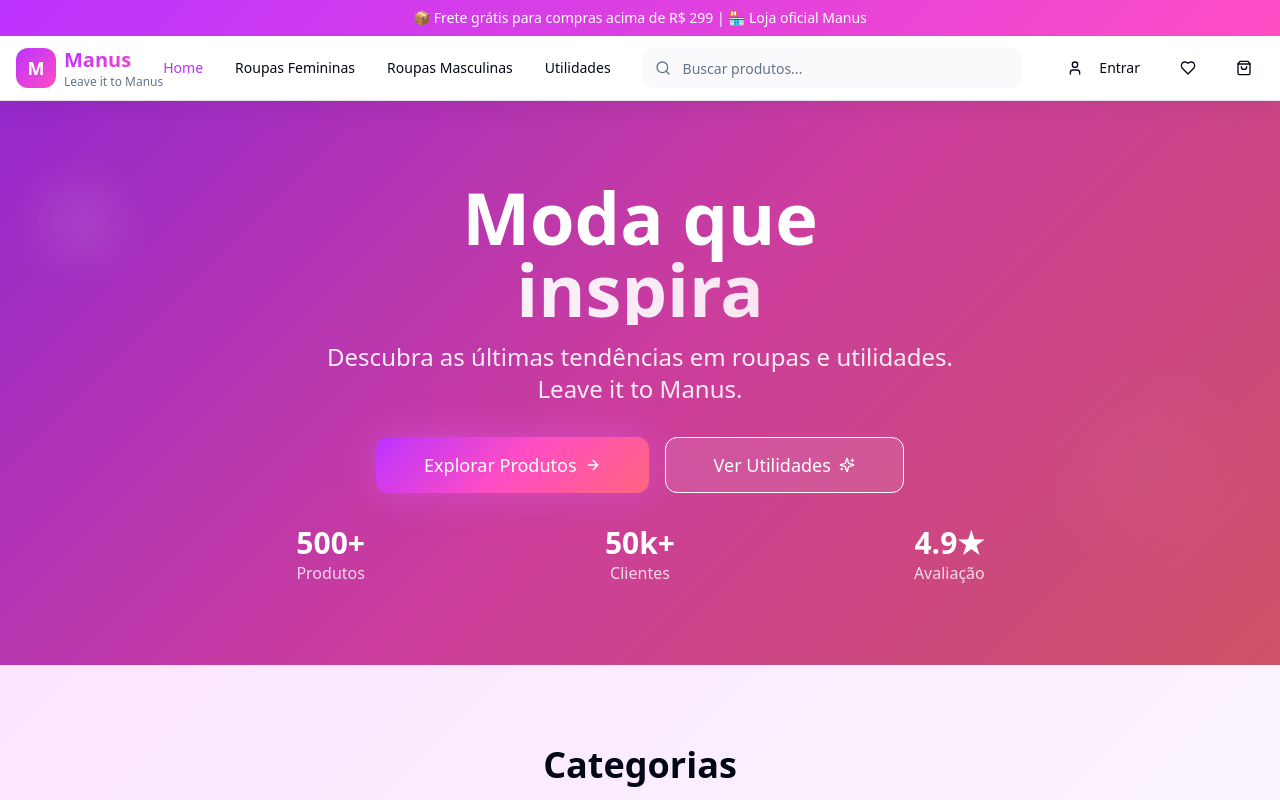
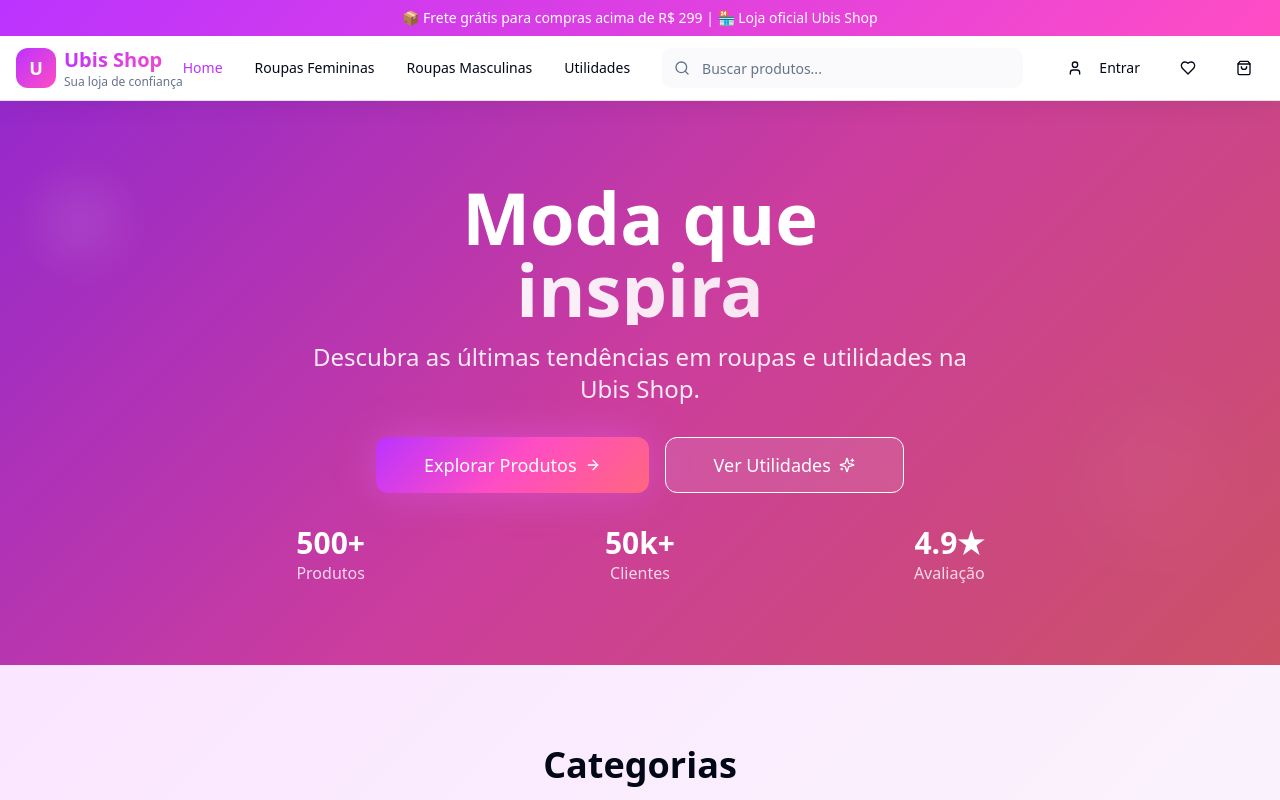
Before and after one commit to zavattaro/modinha-boutique-app, a React (Vite) app: page / in a window 1280 px wide. Shown: the top 800 px of the page. Built offline with nearby package versions, Linux system fonts and the light colour scheme; the HTML template or start-up script is replaced by a standard one.

Commit message:
Refactor: Rename store to Ubis Shop

```diff
--- a/src/components/Footer.tsx
+++ b/src/components/Footer.tsx
@@ -10,13 +10,13 @@ export default function Footer() {
           <div className="space-y-4">
             <div className="flex items-center space-x-2">
               <div className="w-10 h-10 bg-gradient-primary rounded-lg flex items-center justify-center">
-                <span className="text-white font-bold text-lg">M</span>
+                <span className="text-white font-bold text-lg">U</span>
               </div>
               <div>
                 <h3 className="text-lg font-bold bg-gradient-primary bg-clip-text text-transparent">
-                  Manus
+                  Ubis Shop
                 </h3>
-                <p className="text-xs text-muted-foreground">Leave it to Manus</p>
+                <p className="text-xs text-muted-foreground">Sua loja de confiança</p>
               </div>
             </div>
             <p className="text-sm text-muted-foreground">
@@ -24,7 +24,7 @@ export default function Footer() {
             </p>
             <div className="flex space-x-4">
               <a
-                href="https://instagram.com/manus_store"
+                href="https://instagram.com/ubis_shop"
                 target="_blank"
                 rel="noopener noreferrer"
                 className="text-muted-foreground hover:text-primary transition-colors"
@@ -40,7 +40,7 @@ export default function Footer() {
                 <MessageCircle className="w-5 h-5" />
               </a>
               <a
-                href="mailto:contato@manus.com"
+                href="mailto:contato@ubisshop.com"
                 className="text-muted-foreground hover:text-primary transition-colors"
               >
                 <Mail className="w-5 h-5" />
@@ -102,7 +102,7 @@ export default function Footer() {
               </div>
               <div className="flex items-center space-x-3 text-sm">
                 <Mail className="w-4 h-4 text-primary" />
-                <span className="text-muted-foreground">contato@manus.com</span>
+                <span className="text-muted-foreground">contato@ubisshop.com</span>
               </div>
               <div className="flex items-start space-x-3 text-sm">
                 <MapPin className="w-4 h-4 text-primary mt-0.5" />
@@ -119,7 +119,7 @@ export default function Footer() {
         <div className="border-t border-border pt-8 mt-8">
           <div className="flex flex-col md:flex-row items-center justify-between space-y-4 md:space-y-0">
             <p className="text-sm text-muted-foreground">
-              © 2024 Manus Store. Todos os direitos reservados.
+              © 2024 Ubis Shop. Todos os direitos reservados.
             </p>
             <div className="flex items-center space-x-6 text-sm text-muted-foreground">
               <Link to="/privacidade" className="hover:text-primary transition-colors">
--- a/src/components/Header.tsx
+++ b/src/components/Header.tsx
@@ -29,7 +29,7 @@ export default function Header() {
     <header className="sticky top-0 z-50 bg-background/95 backdrop-blur-md border-b border-border shadow-card">
       {/* Top Bar */}
       <div className="bg-gradient-primary text-white text-center py-2 text-sm">
-        📦 Frete grátis para compras acima de R$ 299 | 🏪 Loja oficial Manus
+        📦 Frete grátis para compras acima de R$ 299 | 🏪 Loja oficial Ubis Shop
       </div>
 
       {/* Main Header */}
@@ -38,13 +38,13 @@ export default function Header() {
           {/* Logo */}
           <Link to="/" className="flex items-center space-x-2">
             <div className="w-10 h-10 bg-gradient-primary rounded-lg flex items-center justify-center">
-              <span className="text-white font-bold text-lg">M</span>
+              <span className="text-white font-bold text-lg">U</span>
             </div>
             <div>
               <h1 className="text-xl font-bold bg-gradient-primary bg-clip-text text-transparent">
-                Manus
+                Ubis Shop
               </h1>
-              <p className="text-xs text-muted-foreground">Leave it to Manus</p>
+              <p className="text-xs text-muted-foreground">Sua loja de confiança</p>
             </div>
           </Link>
 
--- a/src/contexts/AuthContext.tsx
+++ b/src/contexts/AuthContext.tsx
@@ -45,7 +45,7 @@ export function AuthProvider({ children }: { children: ReactNode }) {
 
   useEffect(() => {
     // Check for stored user session
-    const storedUser = localStorage.getItem('manus_user');
+    const storedUser = localStorage.getItem('ubisshop_user');
     if (storedUser) {
       setUser(JSON.parse(storedUser));
     }
@@ -63,7 +63,7 @@ export function AuthProvider({ children }: { children: ReactNode }) {
 
       const { password: _, ...userData } = foundUser;
       setUser(userData);
-      localStorage.setItem('manus_user', JSON.stringify(userData));
+      localStorage.setItem('ubisshop_user', JSON.stringify(userData));
     } catch (error) {
       throw error;
     } finally {
@@ -82,7 +82,7 @@ export function AuthProvider({ children }: { children: ReactNode }) {
         createdAt: new Date().toISOString()
       };
       setUser(googleUser);
-      localStorage.setItem('manus_user', JSON.stringify(googleUser));
+      localStorage.setItem('ubisshop_user', JSON.stringify(googleUser));
     } catch (error) {
       throw error;
     } finally {
@@ -109,7 +109,7 @@ export function AuthProvider({ children }: { children: ReactNode }) {
 
       mockUsers.push({ ...newUser, password: userData.password });
       setUser(newUser);
-      localStorage.setItem('manus_user', JSON.stringify(newUser));
+      localStorage.setItem('ubisshop_user', JSON.stringify(newUser));
     } catch (error) {
       throw error;
     } finally {
@@ -119,7 +119,7 @@ export function AuthProvider({ children }: { children: ReactNode }) {
 
   const logout = () => {
     setUser(null);
-    localStorage.removeItem('manus_user');
+    localStorage.removeItem('ubisshop_user');
   };
 
   return (
--- a/src/contexts/CartContext.tsx
+++ b/src/contexts/CartContext.tsx
@@ -19,7 +19,7 @@ export function CartProvider({ children }: { children: ReactNode }) {
 
   useEffect(() => {
     // Load cart from localStorage
-    const savedCart = localStorage.getItem('manus_cart');
+    const savedCart = localStorage.getItem('ubisshop_cart');
     if (savedCart) {
       setItems(JSON.parse(savedCart));
     }
@@ -27,7 +27,7 @@ export function CartProvider({ children }: { children: ReactNode }) {
 
   useEffect(() => {
     // Save cart to localStorage whenever it changes
-    localStorage.setItem('manus_cart', JSON.stringify(items));
+    localStorage.setItem('ubisshop_cart', JSON.stringify(items));
   }, [items]);
 
   const addToCart = (product: Product, quantity = 1, attributes?: Record<string, string>) => {
--- a/src/index.css
+++ b/src/index.css
@@ -2,7 +2,7 @@
 @tailwind components;
 @tailwind utilities;
 
-/* Manus App - Modern E-commerce Design System
+/* Ubis Shop - Modern E-commerce Design System
 All colors MUST be HSL for perfect theme compatibility.
 */
 
--- a/src/pages/Checkout.tsx
+++ b/src/pages/Checkout.tsx
@@ -45,7 +45,7 @@ export default function Checkout() {
   };
 
   const generateWhatsAppMessage = () => {
-    let message = `🛍️ *Novo Pedido - Manus Store*\n\n`;
+    let message = `🛍️ *Novo Pedido - Ubis Shop*\n\n`;
     message += `👤 *Cliente:* ${customerInfo.name}\n`;
     message += `📧 *Email:* ${customerInfo.email}\n`;
     message += `📱 *Telefone:* ${customerInfo.phone}\n`;
--- a/src/pages/Home.tsx
+++ b/src/pages/Home.tsx
@@ -38,7 +38,7 @@ export default function Home() {
                 </span>
               </h1>
               <p className="text-xl md:text-2xl text-white/90 max-w-2xl mx-auto">
-                Descubra as últimas tendências em roupas e utilidades. Leave it to Manus.
+                Descubra as últimas tendências em roupas e utilidades na Ubis Shop.
               </p>
             </div>
 
--- a/src/pages/Login.tsx
+++ b/src/pages/Login.tsx
@@ -36,7 +36,7 @@ export default function Login() {
       await login(email, password);
       toast({
         title: "Login realizado com sucesso!",
-        description: "Bem-vindo de volta ao Manus"
+        description: "Bem-vindo de volta à Ubis Shop"
       });
       navigate(from, { replace: true });
     } catch (error) {
@@ -56,7 +56,7 @@ export default function Login() {
       await loginWithGoogle();
       toast({
         title: "Login realizado com sucesso!",
-        description: "Bem-vindo ao Manus"
+        description: "Bem-vindo à Ubis Shop"
       });
       navigate(from, { replace: true });
     } catch (error) {
@@ -91,7 +91,7 @@ export default function Login() {
             <div>
               <CardTitle className="text-2xl font-bold">Entrar na sua conta</CardTitle>
               <CardDescription className="text-muted-foreground">
-                Acesse sua conta Manus para continuar comprando
+                Acesse sua conta Ubis Shop para continuar comprando
               </CardDescription>
             </div>
           </CardHeader>
@@ -100,7 +100,7 @@ export default function Login() {
             {/* Demo Credentials */}
             <div className="bg-muted/50 rounded-lg p-4 text-sm">
               <p className="font-medium mb-2">💡 Credenciais para teste:</p>
-              <p><strong>Admin:</strong> admin@manus.com / admin123</p>
+              <p><strong>Admin:</strong> admin@ubisshop.com / admin123</p>
               <p><strong>Cliente:</strong> joao@email.com / 123456</p>
             </div>
 
--- a/src/pages/Register.tsx
+++ b/src/pages/Register.tsx
@@ -84,7 +84,7 @@ export default function Register() {
 
       toast({
         title: "Conta criada com sucesso!",
-        description: "Bem-vindo ao Manus. Sua conta foi criada."
+        description: "Bem-vindo à Ubis Shop. Sua conta foi criada."
       });
       navigate('/');
     } catch (error) {
@@ -104,7 +104,7 @@ export default function Register() {
       await loginWithGoogle();
       toast({
         title: "Conta criada com sucesso!",
-        description: "Bem-vindo ao Manus"
+        description: "Bem-vindo à Ubis Shop"
       });
       navigate('/');
     } catch (error) {
@@ -139,7 +139,7 @@ export default function Register() {
             <div>
               <CardTitle className="text-2xl font-bold">Criar sua conta</CardTitle>
               <CardDescription className="text-muted-foreground">
-                Junte-se à comunidade Manus e descubra as melhores tendências
+                Junte-se à comunidade Ubis Shop e descubra as melhores tendências
               </CardDescription>
             </div>
           </CardHeader>
```
